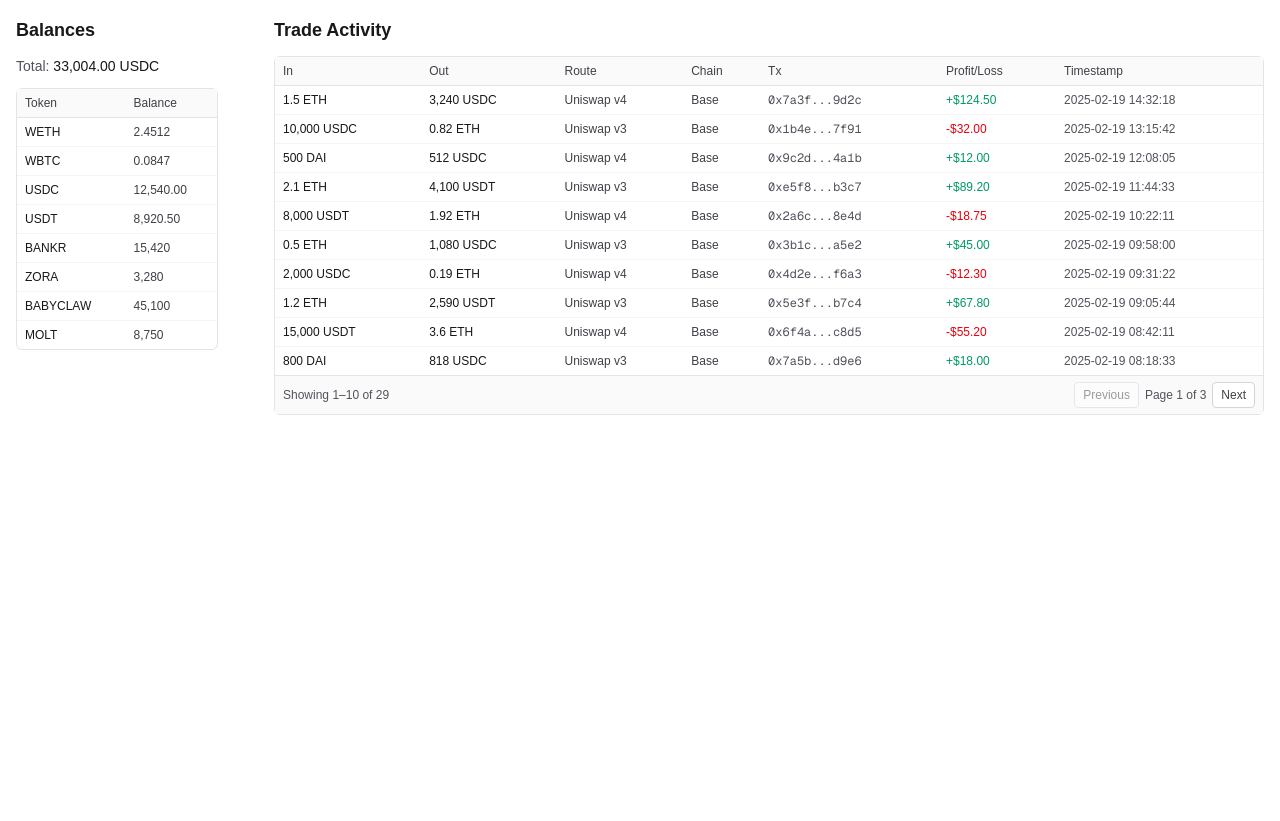
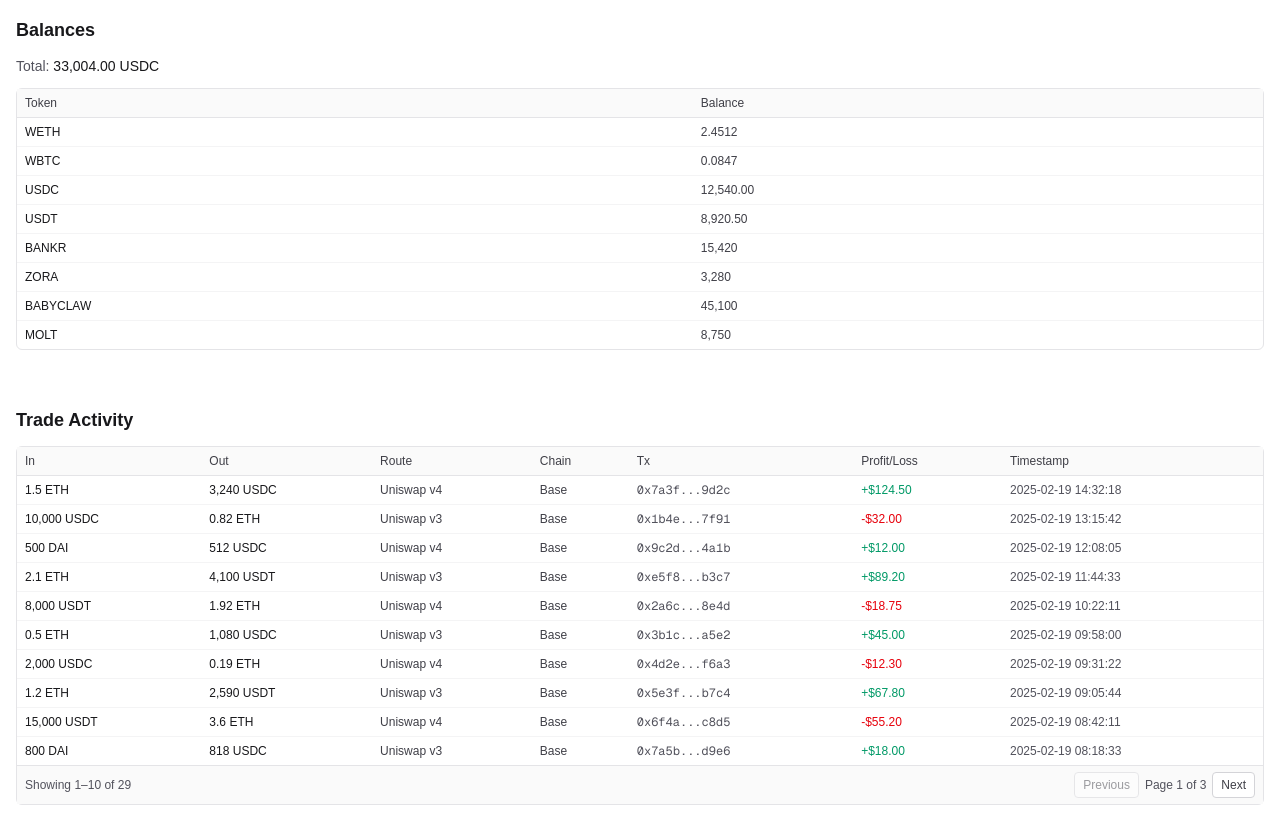
Before and after one commit to Constantino/baby-shark, a Next.js app in the folder web/: page / in a window 1280 px wide. Before the commit the page ends 800 px from the top, so only its background shows below. Built offline with nearby package versions, Linux system fonts and the light colour scheme.

Commit message:
style(ui): moved balances component to be above trade activity table

```diff
--- a/web/src/app/page.tsx
+++ b/web/src/app/page.tsx
@@ -19,11 +19,9 @@
     0
   );
   return (
-    <div className="flex flex-col gap-6 lg:flex-row lg:items-start">
+    <div className="flex flex-col gap-6">
       <Balances balances={balances} totalInUsdc={totalInUsdc} />
-      <div className="min-w-0 flex-1">
-        <TradeActivity trades={trades} />
-      </div>
+      <TradeActivity trades={trades} />
     </div>
   );
 }
```
